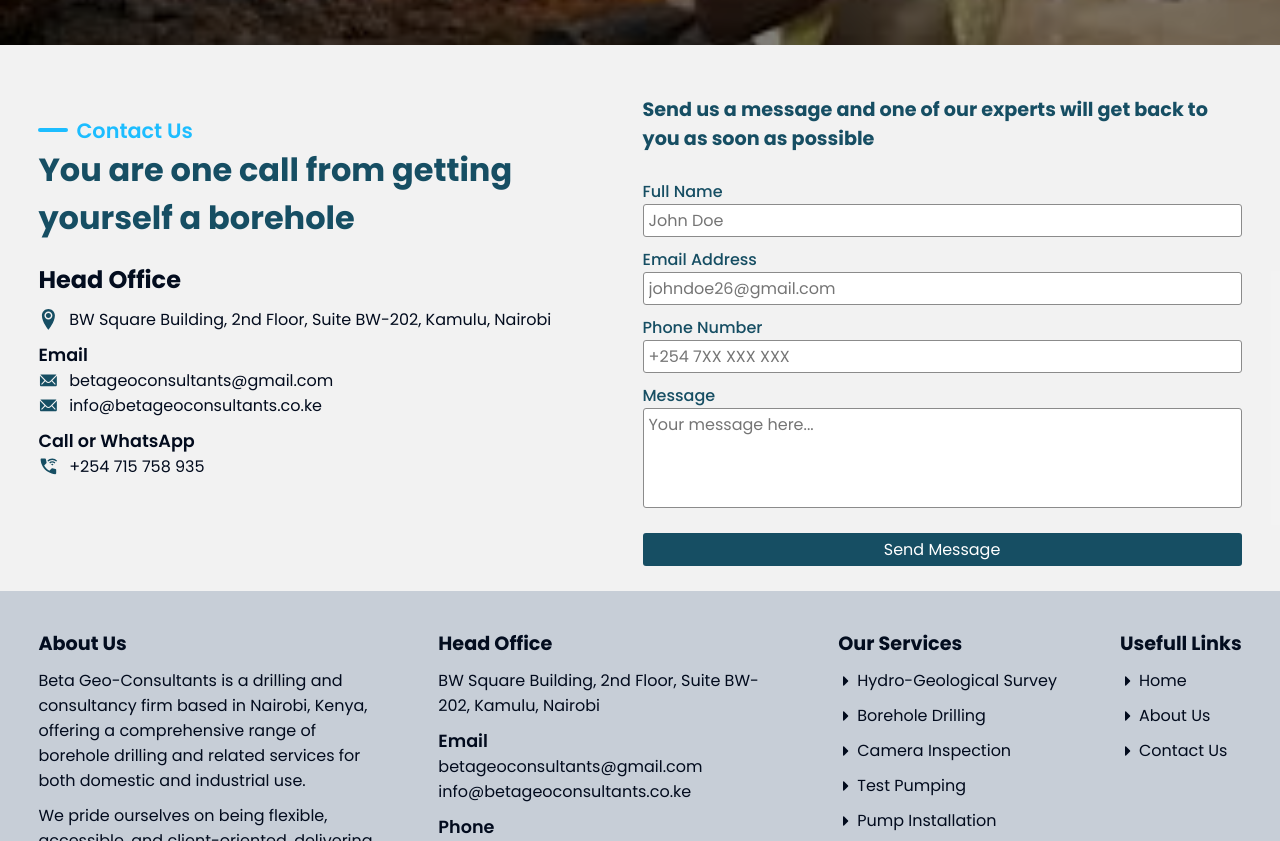
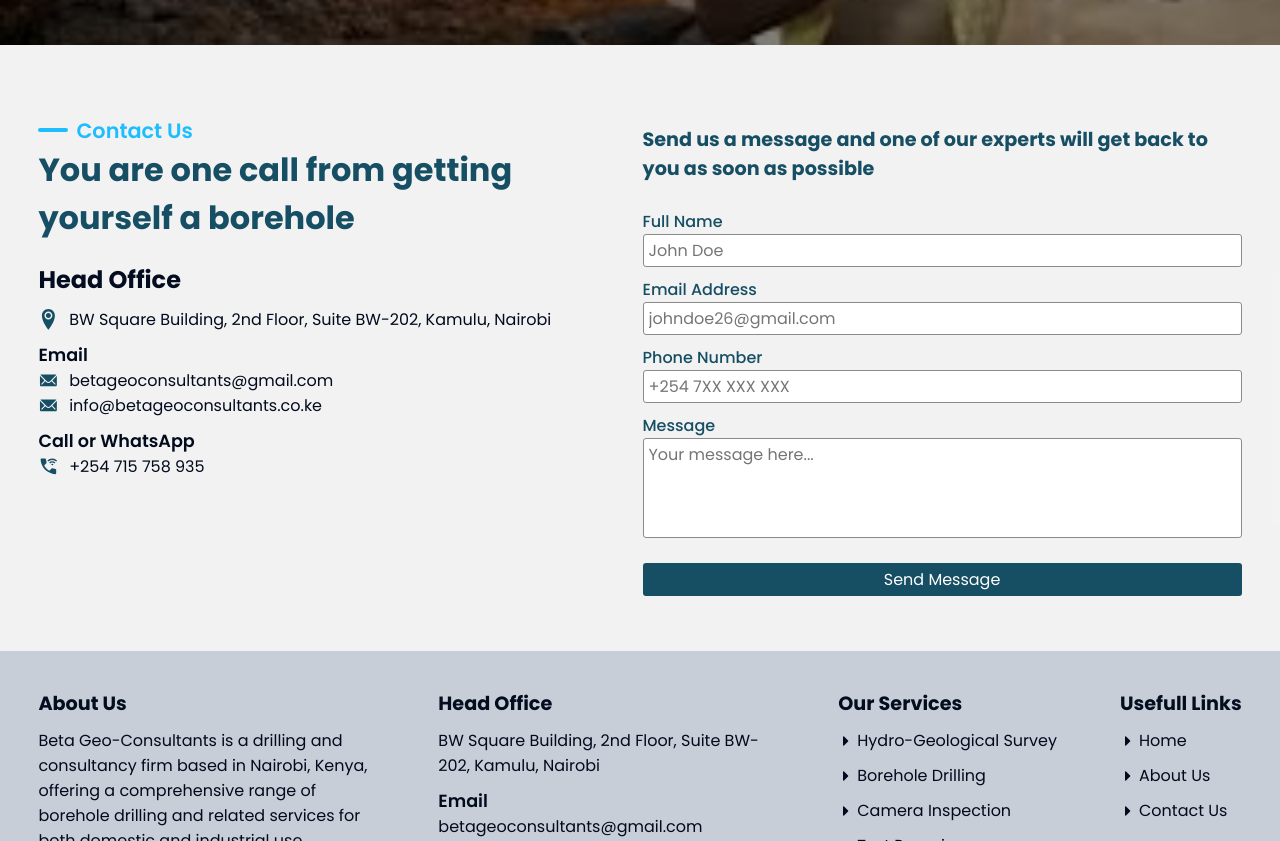
Before and after one commit to kipkurui26/betageo, a React (Vite) app: page /contact-us in a window 1280 px wide. Shown: the part 492-1333 px from the top of the page. Built offline with nearby package versions, Linux system fonts and the light colour scheme.

Commit message:
Contact Section

```diff
--- a/src/components/form/form.css
+++ b/src/components/form/form.css
@@ -3,6 +3,9 @@
     font-weight: 700;
     margin-bottom: 1rem;
     color: #164e63;
+}
+.contact__form{
+    padding: 30px 0;
 }
 .contact__form--element{
     display: flex;
```
